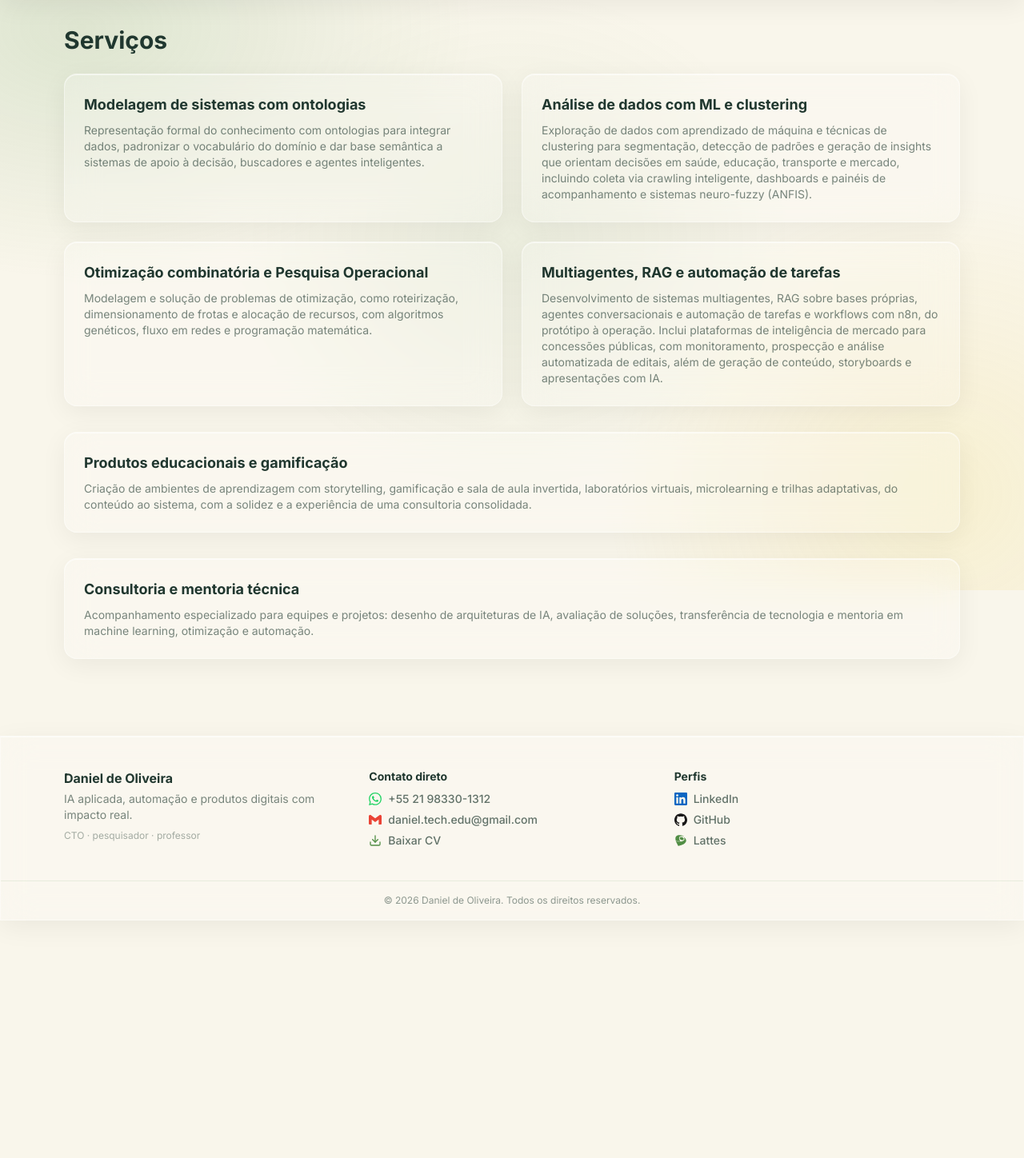
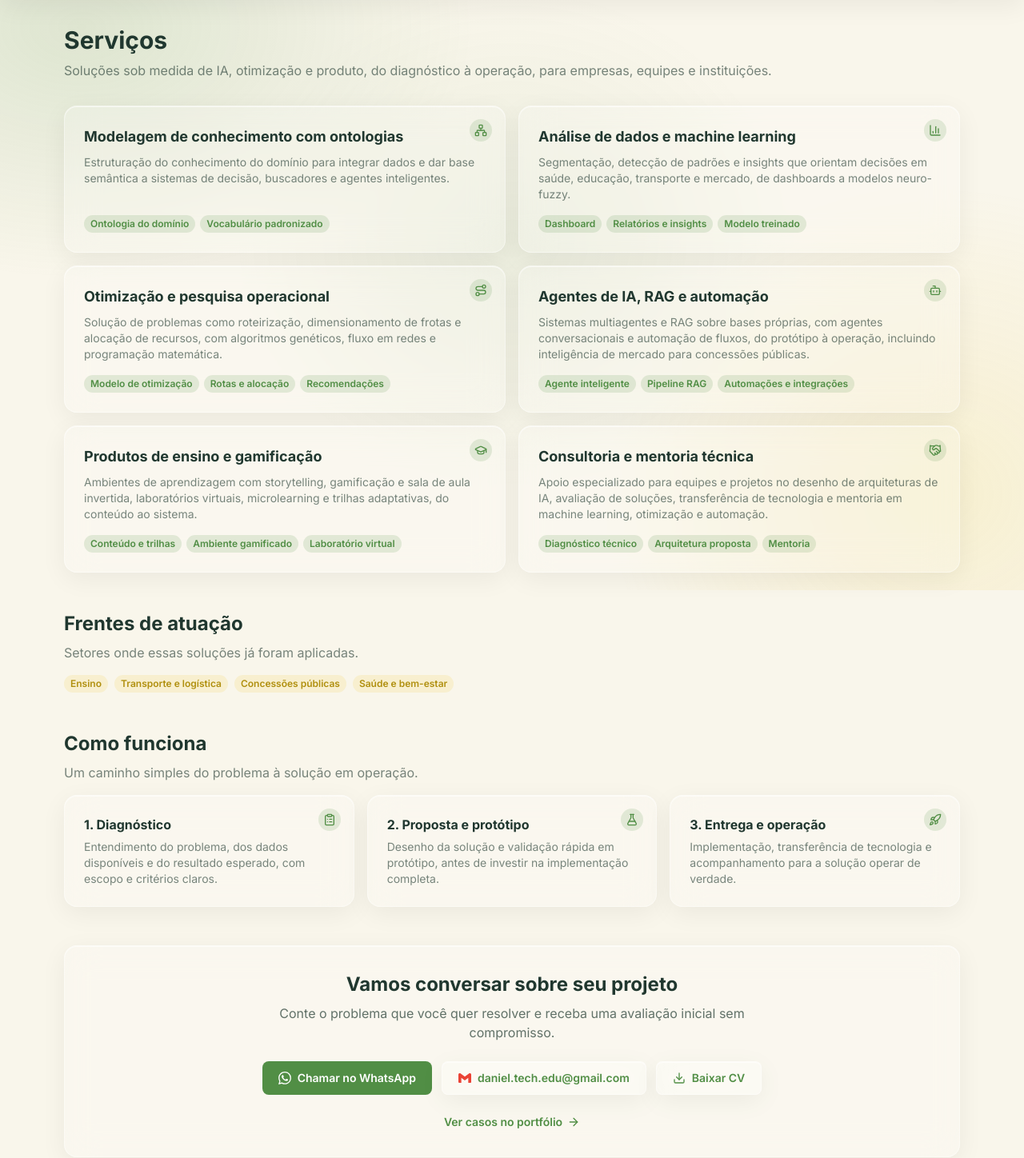
Before and after one commit to oliveira-daniel/portfolio, a Vue app in the folder portfolio-site/: page /servicos in a window 1280 px wide. Shown: the part 62-1510 px from the top of the page at 80% size. Before the commit the page ends 1213 px from the top, so only its background shows below. Built offline with nearby package versions, Linux system fonts and the light colour scheme.

Commit message:
Revamp ServicosView to introduce a comprehensive list of service offerings with detailed descriptions, icons, and deliverables. Enhance layout with new sections on operational processes and areas of expertise, improving overall clarity and user engagement.

```diff
--- a/portfolio-site/src/views/ServicosView.vue
+++ b/portfolio-site/src/views/ServicosView.vue
@@ -1,48 +1,152 @@
 <script setup lang="ts">
 import GlassCard from '../components/GlassCard.vue'
+import BrandIcon from '../components/BrandIcon.vue'
+import {
+  ArrowRight,
+  BarChart3,
+  Bot,
+  ClipboardList,
+  Download,
+  FlaskConical,
+  GraduationCap,
+  Handshake,
+  Network,
+  Rocket,
+  Route,
+} from '@lucide/vue'
+import contato from '../data/contato.json'
+import brandIcons from '../data/brand-icons.json'
+
+const servicos = [
+  {
+    icon: Network,
+    titulo: 'Modelagem de conhecimento com ontologias',
+    texto: 'Estruturação do conhecimento do domínio para integrar dados e dar base semântica a sistemas de decisão, buscadores e agentes inteligentes.',
+    entregas: ['Ontologia do domínio', 'Vocabulário padronizado'],
+  },
+  {
+    icon: BarChart3,
+    titulo: 'Análise de dados e machine learning',
+    texto: 'Segmentação, detecção de padrões e insights que orientam decisões em saúde, educação, transporte e mercado, de dashboards a modelos neuro-fuzzy.',
+    entregas: ['Dashboard', 'Relatórios e insights', 'Modelo treinado'],
+  },
+  {
+    icon: Route,
+    titulo: 'Otimização e pesquisa operacional',
+    texto: 'Solução de problemas como roteirização, dimensionamento de frotas e alocação de recursos, com algoritmos genéticos, fluxo em redes e programação matemática.',
+    entregas: ['Modelo de otimização', 'Rotas e alocação', 'Recomendações'],
+  },
+  {
+    icon: Bot,
+    titulo: 'Agentes de IA, RAG e automação',
+    texto: 'Sistemas multiagentes e RAG sobre bases próprias, com agentes conversacionais e automação de fluxos, do protótipo à operação, incluindo inteligência de mercado para concessões públicas.',
+    entregas: ['Agente inteligente', 'Pipeline RAG', 'Automações e integrações'],
+  },
+  {
+    icon: GraduationCap,
+    titulo: 'Produtos de ensino e gamificação',
+    texto: 'Ambientes de aprendizagem com storytelling, gamificação e sala de aula invertida, laboratórios virtuais, microlearning e trilhas adaptativas, do conteúdo ao sistema.',
+    entregas: ['Conteúdo e trilhas', 'Ambiente gamificado', 'Laboratório virtual'],
+  },
+  {
+    icon: Handshake,
+    titulo: 'Consultoria e mentoria técnica',
+    texto: 'Apoio especializado para equipes e projetos no desenho de arquiteturas de IA, avaliação de soluções, transferência de tecnologia e mentoria em machine learning, otimização e automação.',
+    entregas: ['Diagnóstico técnico', 'Arquitetura proposta', 'Mentoria'],
+  },
+]
+
+const frentes = ['Ensino', 'Transporte e logística', 'Concessões públicas', 'Saúde e bem-estar']
+
+const passos = [
+  {
+    icon: ClipboardList,
+    titulo: '1. Diagnóstico',
+    texto: 'Entendimento do problema, dos dados disponíveis e do resultado esperado, com escopo e critérios claros.',
+  },
+  {
+    icon: FlaskConical,
+    titulo: '2. Proposta e protótipo',
+    texto: 'Desenho da solução e validação rápida em protótipo, antes de investir na implementação completa.',
+  },
+  {
+    icon: Rocket,
+    titulo: '3. Entrega e operação',
+    texto: 'Implementação, transferência de tecnologia e acompanhamento para a solução operar de verdade.',
+  },
+]
 </script>
 
 <template>
   <h1 class="text-3xl font-bold text-brand-dark mb-2">Serviços</h1>
+  <p class="text-brand-dark/60 mb-8">Soluções sob medida de IA, otimização e produto, do diagnóstico à operação, para empresas, equipes e instituições.</p>
 
-  <section class="grid md:grid-cols-2 gap-6 mb-8 mt-6">
-    <GlassCard>
-      <h2 class="text-lg font-bold text-brand-dark mb-2">Modelagem de sistemas com ontologias</h2>
-      <p class="text-sm text-brand-dark/60">
-        Representação formal do conhecimento com ontologias para integrar dados, padronizar o vocabulário do domínio e dar base semântica a sistemas de apoio à decisão, buscadores e agentes inteligentes.
-      </p>
-    </GlassCard>
-    <GlassCard>
-      <h2 class="text-lg font-bold text-brand-dark mb-2">Análise de dados com ML e clustering</h2>
-      <p class="text-sm text-brand-dark/60">
-        Exploração de dados com aprendizado de máquina e técnicas de clustering para segmentação, detecção de padrões e geração de insights que orientam decisões em saúde, educação, transporte e mercado, incluindo coleta via crawling inteligente, dashboards e painéis de acompanhamento e sistemas neuro-fuzzy (ANFIS).
-      </p>
-    </GlassCard>
-    <GlassCard>
-      <h2 class="text-lg font-bold text-brand-dark mb-2">Otimização combinatória e Pesquisa Operacional</h2>
-      <p class="text-sm text-brand-dark/60">
-        Modelagem e solução de problemas de otimização, como roteirização, dimensionamento de frotas e alocação de recursos, com algoritmos genéticos, fluxo em redes e programação matemática.
-      </p>
-    </GlassCard>
-    <GlassCard>
-      <h2 class="text-lg font-bold text-brand-dark mb-2">Multiagentes, RAG e automação de tarefas</h2>
-      <p class="text-sm text-brand-dark/60">
-        Desenvolvimento de sistemas multiagentes, RAG sobre bases próprias, agentes conversacionais e automação de tarefas e workflows com n8n, do protótipo à operação. Inclui plataformas de inteligência de mercado para concessões públicas, com monitoramento, prospecção e análise automatizada de editais, além de geração de conteúdo, storyboards e apresentações com IA.
-      </p>
+  <section class="grid md:grid-cols-2 gap-4 mb-12">
+    <GlassCard v-for="s in servicos" :key="s.titulo" class="relative flex flex-col">
+      <span class="absolute top-4 right-4 w-7 h-7 rounded-full bg-brand-green/15 flex items-center justify-center" aria-hidden="true">
+        <component :is="s.icon" class="w-4 h-4 text-brand-green" />
+      </span>
+      <h2 class="text-lg font-bold text-brand-dark mb-2 pr-10">{{ s.titulo }}</h2>
+      <p class="text-sm text-brand-dark/60">{{ s.texto }}</p>
+      <div class="flex flex-wrap gap-1.5 mt-auto pt-4">
+        <span v-for="e in s.entregas" :key="e" class="badge badge-green">{{ e }}</span>
+      </div>
     </GlassCard>
   </section>
 
-  <GlassCard class="mb-8">
-    <h2 class="text-lg font-bold text-brand-dark mb-2">Produtos educacionais e gamificação</h2>
-    <p class="text-sm text-brand-dark/60">
-      Criação de ambientes de aprendizagem com storytelling, gamificação e sala de aula invertida, laboratórios virtuais, microlearning e trilhas adaptativas, do conteúdo ao sistema, com a solidez e a experiência de uma consultoria consolidada.
-    </p>
-  </GlassCard>
+  <section class="mb-12">
+    <h2 class="text-2xl font-bold text-brand-dark mb-2">Frentes de atuação</h2>
+    <p class="text-brand-dark/60 mb-4">Setores onde essas soluções já foram aplicadas.</p>
+    <div class="flex flex-wrap gap-2">
+      <span v-for="f in frentes" :key="f" class="badge badge-yellow">{{ f }}</span>
+    </div>
+  </section>
 
-  <GlassCard>
-    <h2 class="text-lg font-bold text-brand-dark mb-2">Consultoria e mentoria técnica</h2>
-    <p class="text-sm text-brand-dark/60">
-      Acompanhamento especializado para equipes e projetos: desenho de arquiteturas de IA, avaliação de soluções, transferência de tecnologia e mentoria em machine learning, otimização e automação.
-    </p>
-  </GlassCard>
+  <section class="mb-12">
+    <h2 class="text-2xl font-bold text-brand-dark mb-2">Como funciona</h2>
+    <p class="text-brand-dark/60 mb-4">Um caminho simples do problema à solução em operação.</p>
+    <div class="grid md:grid-cols-3 gap-4">
+      <GlassCard v-for="p in passos" :key="p.titulo" class="relative">
+        <span class="absolute top-4 right-4 w-7 h-7 rounded-full bg-brand-green/15 flex items-center justify-center" aria-hidden="true">
+          <component :is="p.icon" class="w-4 h-4 text-brand-green" />
+        </span>
+        <h3 class="font-bold text-brand-dark mb-1.5 pr-10">{{ p.titulo }}</h3>
+        <p class="text-sm text-brand-dark/60">{{ p.texto }}</p>
+      </GlassCard>
+    </div>
+  </section>
+
+  <section>
+    <GlassCard class="!p-8 text-center">
+      <h2 class="text-2xl font-bold text-brand-dark mb-2">Vamos conversar sobre seu projeto</h2>
+      <p class="text-brand-dark/70 max-w-2xl mx-auto mb-6">
+        Conte o problema que você quer resolver e receba uma avaliação inicial sem compromisso.
+      </p>
+      <div class="flex flex-wrap justify-center gap-3">
+        <a
+          :href="contato.whatsappLink"
+          target="_blank"
+          rel="noopener"
+          class="inline-flex items-center gap-2 bg-brand-green text-white px-5 py-2.5 rounded-lg text-sm font-semibold hover:scale-[1.03] transition-transform"
+        >
+          <BrandIcon :path="brandIcons.whatsapp.path" hex="FFFFFF" label="WhatsApp" /> Chamar no WhatsApp
+        </a>
+        <a
+          :href="`mailto:${contato.email}`"
+          class="glass inline-flex items-center gap-2 px-5 py-2.5 rounded-lg text-sm font-semibold text-brand-green hover:scale-[1.03] transition-transform"
+        >
+          <BrandIcon :path="brandIcons.gmail.path" :hex="brandIcons.gmail.hex" label="Gmail" /> {{ contato.email }}
+        </a>
+        <a
+          :href="contato.cvUrl"
+          class="glass inline-flex items-center gap-2 px-5 py-2.5 rounded-lg text-sm font-semibold text-brand-green hover:scale-[1.03] transition-transform"
+        >
+          <Download class="w-4 h-4" /> Baixar CV
+        </a>
+      </div>
+      <router-link to="/projetos" class="inline-flex items-center gap-1.5 text-sm font-semibold text-brand-green hover:underline mt-6">
+        Ver casos no portfólio <ArrowRight class="w-4 h-4" />
+      </router-link>
+    </GlassCard>
+  </section>
 </template>
```
